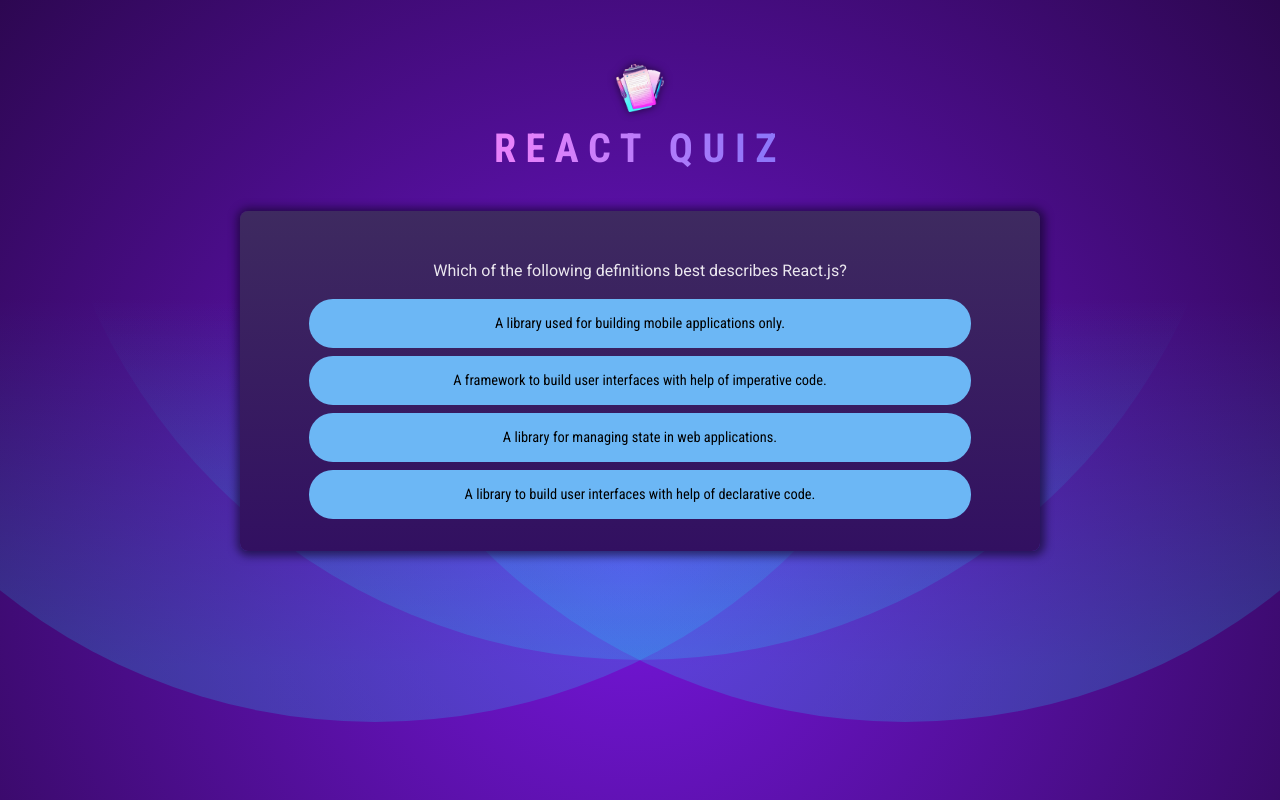
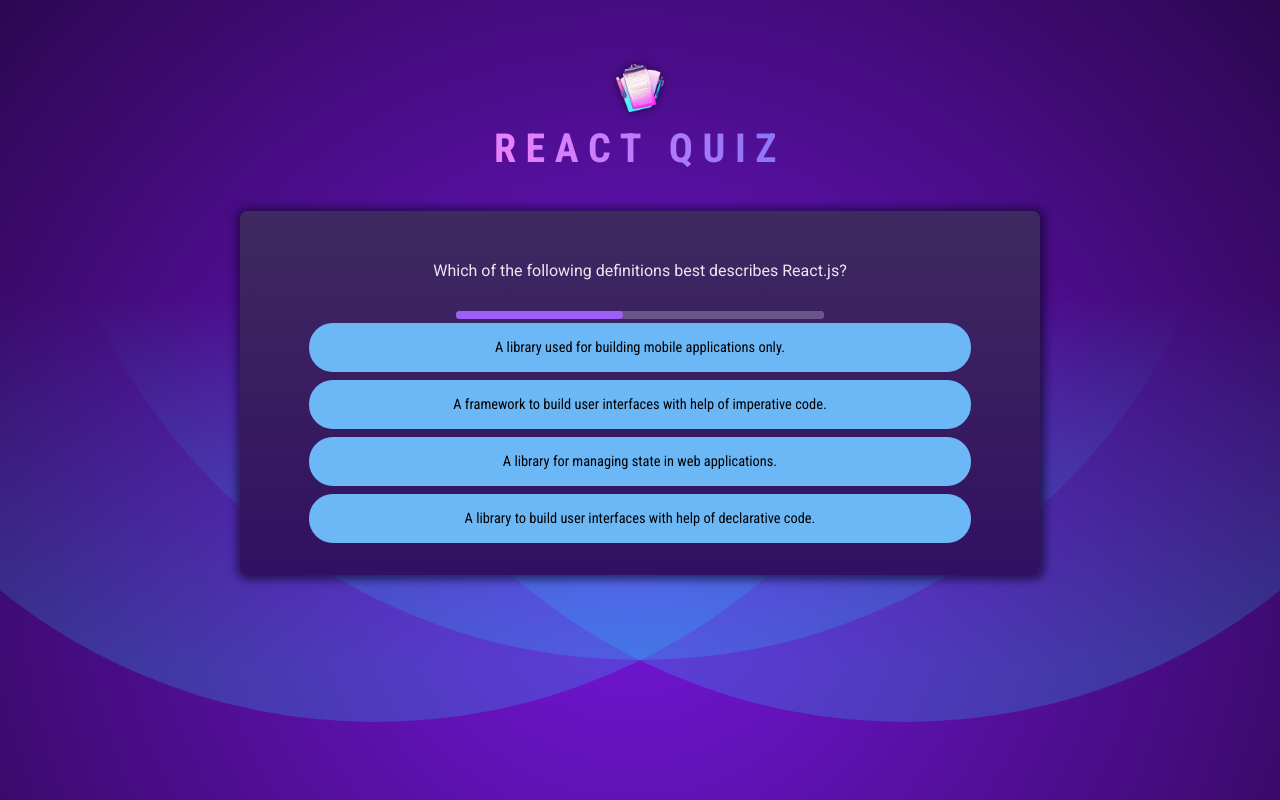
Before and after one commit to cen-go/react-quiz-app, a React (Vite) app: page / in a window 1280 px wide. Built offline with nearby package versions, Linux system fonts and the light colour scheme.

Commit message:
Timer added

```diff
--- /dev/null
+++ b/src/components/QuestionTimer.jsx
@@ -0,0 +1,28 @@
+import { useEffect, useState } from "react";
+
+function QuestionTimer({ onTimeout, timeout }) {
+  const [timeRemaining, setTimeRemaining] = useState(timeout);
+
+  useEffect(() => {
+    const timeoutFunction = setTimeout(() => {
+      onTimeout();
+    }, timeout);
+
+    return () => {
+      clearTimeout(timeoutFunction);
+    };
+  }, [timeout, onTimeout]);
+
+  useEffect(() => {
+    const interval = setInterval(() => {
+      setTimeRemaining((prevRemainingTime) => prevRemainingTime - 50);
+    }, 50);
+    return () => {
+      clearInterval(interval);
+    };
+  }, []);
+
+  return <progress id="question-time" value={timeRemaining} max={timeout} />;
+}
+
+export default QuestionTimer;
--- a/src/components/Quiz.jsx
+++ b/src/components/Quiz.jsx
@@ -1,20 +1,25 @@
-import { useState } from "react";
+import { useState, useCallback } from "react";
 
 import QUESTIONS from "../questions";
 import quizCompleteImg from "../assets/quiz-complete.png";
-
+import QuestionTimer from "./QuestionTimer";
 
 function Quiz() {
-  const [ userAnswers, setUserAnswers] = useState([]);
+  const [userAnswers, setUserAnswers] = useState([]);
 
   const activeQuestionIndex = userAnswers.length;
   const quizIsFinished = activeQuestionIndex === QUESTIONS.length;
 
-  function handleSelectAnswer(selectedAnswer) {
-    setUserAnswers(prevAnswers => {
+  const handleSelectAnswer = useCallback((selectedAnswer) => {
+    setUserAnswers((prevAnswers) => {
       return [...prevAnswers, selectedAnswer];
-    })
-  }
+    });
+  }, []);
+
+  const handleSkipAnswer = useCallback(
+    () => handleSelectAnswer(null),
+    [handleSelectAnswer]
+  );
 
   if (quizIsFinished) {
     return (
@@ -22,7 +27,7 @@
         <img src={quizCompleteImg} alt="quiz complete image" />
         <h2>Quiz Completed!</h2>
       </div>
-    )
+    );
   }
 
   const shuffledAnswers = [...QUESTIONS[activeQuestionIndex].answers].sort(
@@ -33,16 +38,21 @@
     <div id="quiz">
       <div id="question">
         <p>{QUESTIONS[activeQuestionIndex].text}</p>
+        <QuestionTimer
+        key={activeQuestionIndex}
+          timeout={10000}
+          onTimeout={handleSkipAnswer}
+        />
       </div>
       <ul id="answers">
-        {shuffledAnswers.map( answer => (
+        {shuffledAnswers.map((answer) => (
           <li className="answer" key={answer}>
             <button onClick={() => handleSelectAnswer(answer)}>{answer}</button>
           </li>
         ))}
       </ul>
     </div>
-  )
+  );
 }
 
 export default Quiz;
```
